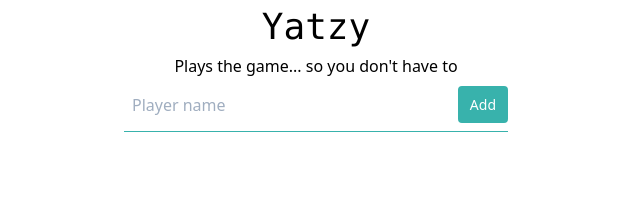
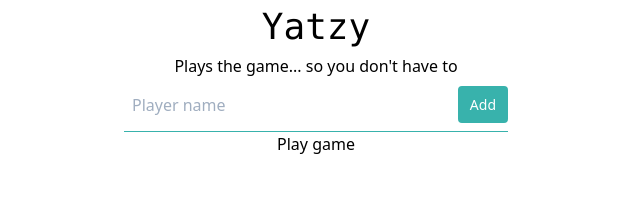
Before and after one commit to zrrrzzt/yatzy-web, a Next.js app: page / in a window 1280 px wide. Shown: the top 222 px of the page, without its empty margins (324-964 px from the left). Built offline with nearby package versions, Linux system fonts and the light colour scheme.

Commit message:
Adds score card

```diff
--- /dev/null
+++ b/components/score-card.js
@@ -0,0 +1,10 @@
+const scoreCard = props => {
+  const { results } = props
+  return (
+    <div>
+      { JSON.stringify(results) }
+    </div>
+  )
+}
+
+export default scoreCard
--- a/package.json
+++ b/package.json
@@ -28,7 +28,7 @@
     "react": "16.13.1",
     "react-dom": "16.13.1",
     "tailwindcss": "1.6.2",
-    "yatzy": "1.1.2"
+    "yatzy": "2.0.1"
   },
   "devDependencies": {
     "ava": "3.11.1",
--- a/pages/index.js
+++ b/pages/index.js
@@ -1,11 +1,21 @@
 import { useState } from 'react'
+import yatzy from 'yatzy'
 import AddPlayerForm from '../components/add-player-form'
 import Player from '../components/player'
+import ScoreCard from '../components/score-card'
 
 const HomePage = () => {
   const [players, setPlayers] = useState([])
+  const [results, setResults] = useState()
   const addPlayer = player => {
     setPlayers(players => [...players, player])
+  }
+  const playGame = () => {
+    const Game = yatzy()
+    players.map(Game.addPlayer)
+    Game.randomizePlayersOrder()
+    Game.play()
+    setResults(Game.generateScoreCard())
   }
   return (
     <>
@@ -14,6 +24,8 @@ const HomePage = () => {
         <div>Plays the game... so you don't have to</div>
         <AddPlayerForm addPlayer={addPlayer} />
         {players.map((player, index) => <Player player={player} key={index} />)}
+        <button onClick={playGame}>Play game</button>
+        { results && <ScoreCard results={results} />}
       </div>
     </>
   )
```
Also changed, not shown: 1 other file (tests, documents, lock files or other folders).
